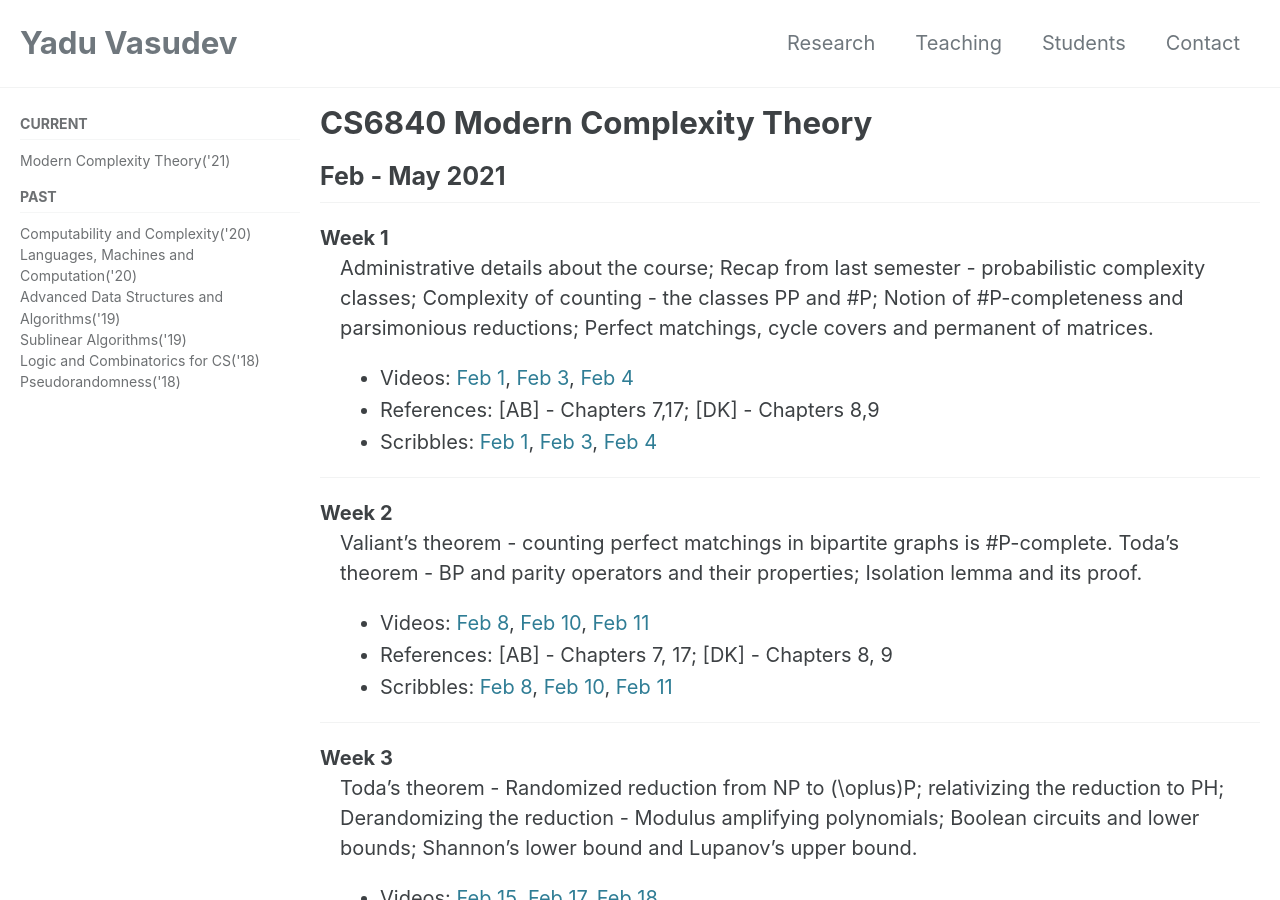
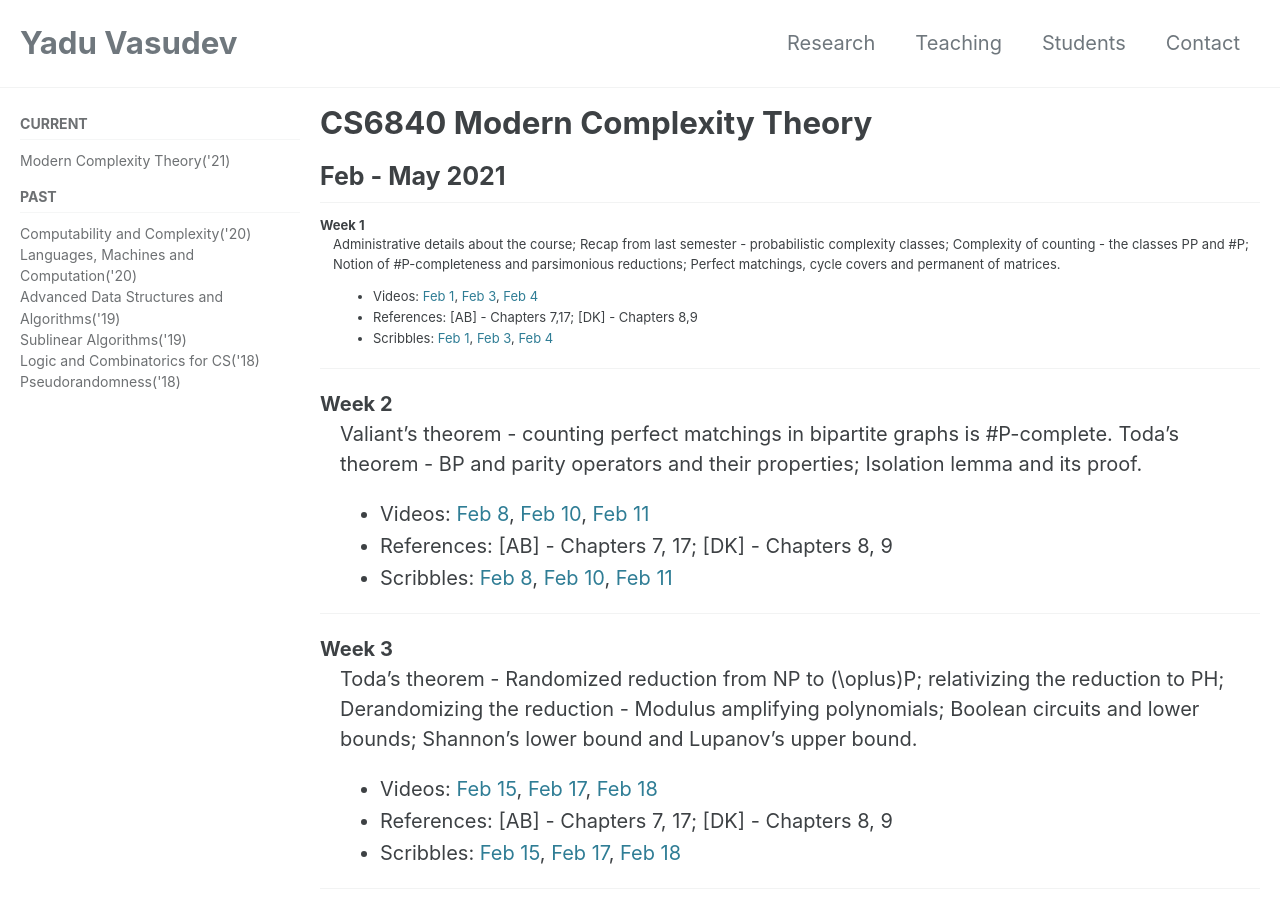
Before and after one commit to yaduvasudev/yaduvasudev.github.io, a Jekyll site: the page built from _pages/6840-21-lec.md, in a window 1280 px wide and 900 px high. Built offline with Jekyll 4.4.1, drawn with Linux system fonts in a browser that asks for light colours; cached includes are drawn as plain includes.

Commit message:
Update 6840-21-lec.md
test font size

```diff
--- a/_pages/6840-21-lec.md
+++ b/_pages/6840-21-lec.md
@@ -16,6 +16,7 @@
 [Feb 4](https://drive.google.com/file/d/1J3GwBTSQXI2GQdhZHc-sEd0pJNBitKX8/view?usp=sharing)
 - References: [AB] - Chapters 7,17; [DK] - Chapters 8,9
 - Scribbles: [Feb 1](https://drive.google.com/file/d/1iGXILSPJ4yvStlkE29ygwj17227B9bPp/view?usp=sharing), [Feb 3](https://drive.google.com/file/d/1qI7ff28xvB4dJEvXbt6IEhr9B7lexXFg/view?usp=sharing), [Feb 4](https://drive.google.com/file/d/1xiI6qxu5YHHfC7-L4lO-sqTA9Bfws9nM/view?usp=sharing)
+{: style="font-size:small"}
 
 ---
 
```
